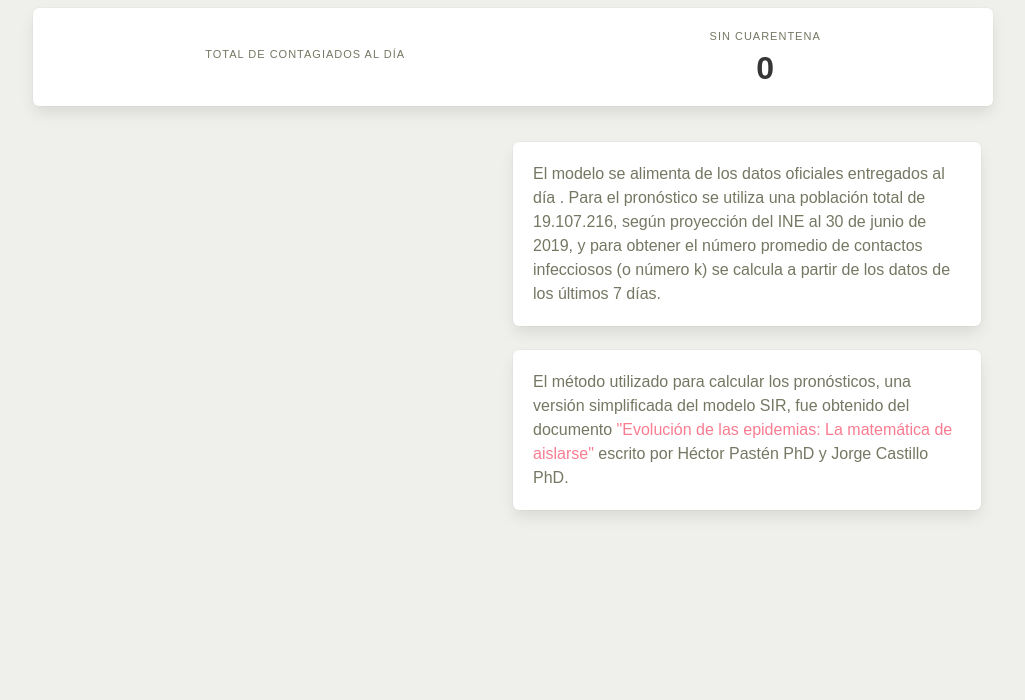
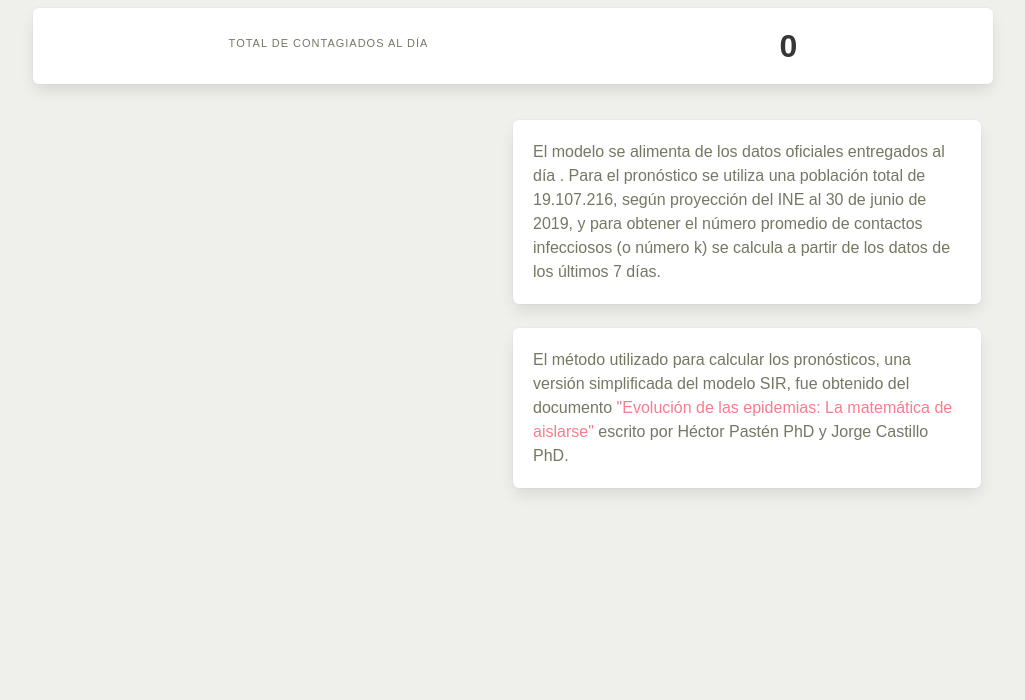
Before and after one commit to corvalanlara/covid19, a plain HTML site: page index.html in a window 1280 px wide. Shown: the part 100-800 px from the top of the page, without its empty margins (127-1152 px from the left). Drawn offline with Linux system fonts and the light colour scheme; no server answers.

Commit message:
sin heading sin cuarentena

```diff
--- a/index.html
+++ b/index.html
@@ -34,7 +34,6 @@
 
 							<div class="level-item has-text-centered">
 								<div>
-									<p class="heading">Sin cuarentena</p>
 									<p class="title">{{ sri_treinta }}</p>
 								</div>
 							</div>
```
